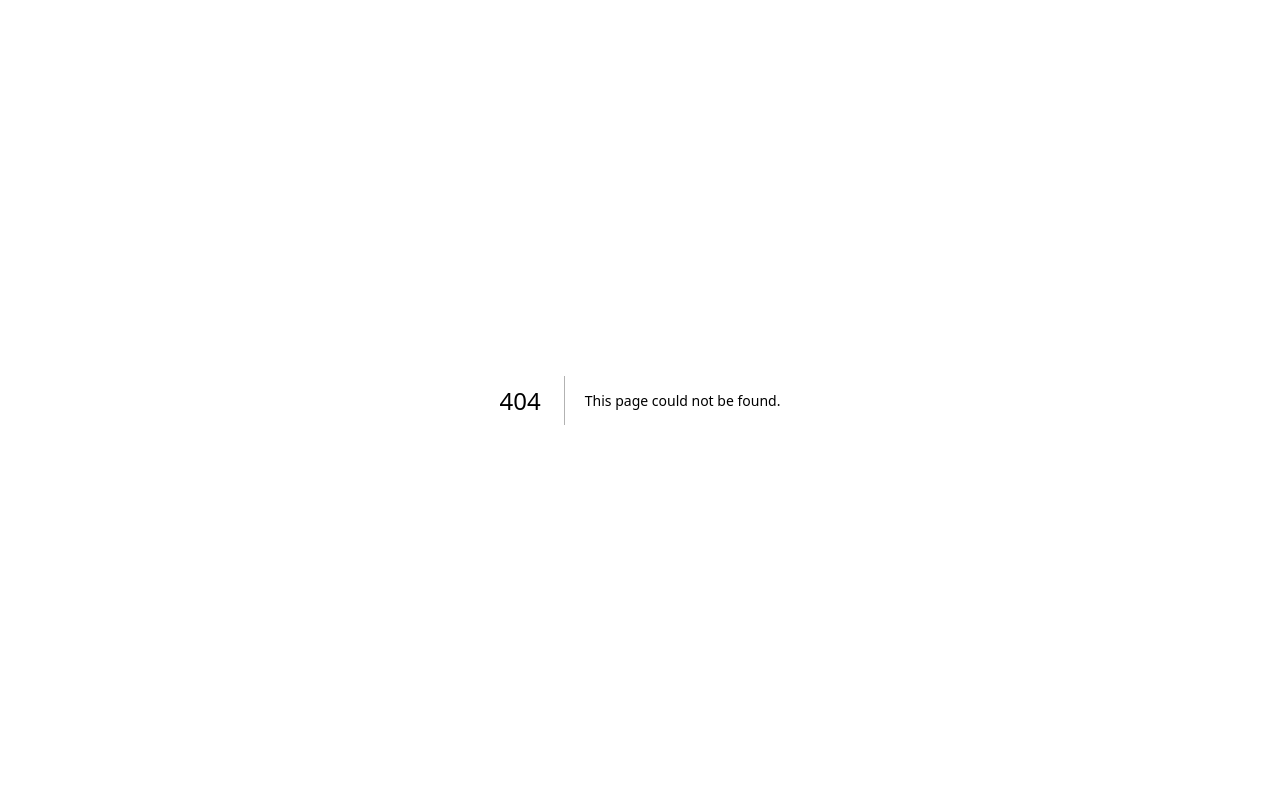
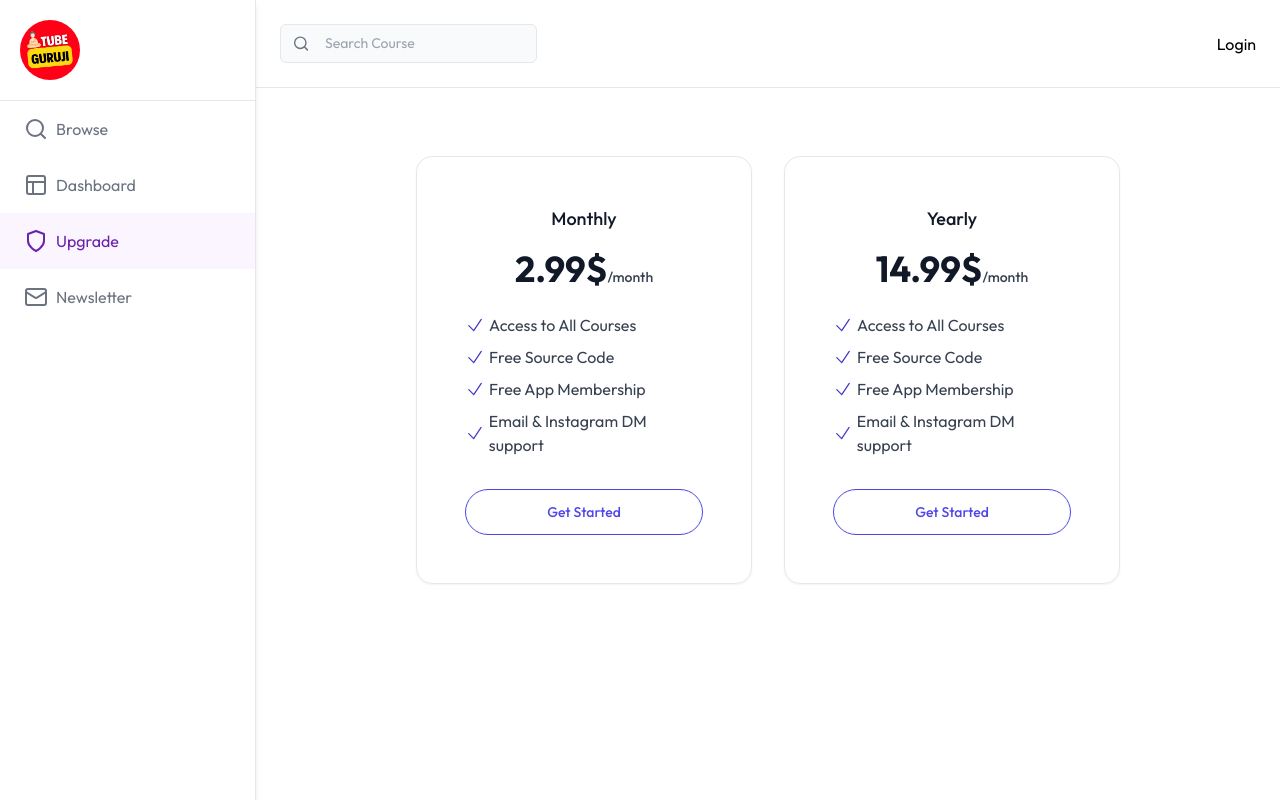
Before and after one commit to rrs301/build-lms-nextjs, a Next.js app: page /membership in a window 1280 px wide. Before the commit this address had no page. Built offline with nearby package versions, Linux system fonts and the light colour scheme; no server answers.

Commit message:
Membership

```diff
--- a/app/(home)/(routes)/browse/page.jsx
+++ b/app/(home)/(routes)/browse/page.jsx
@@ -1,17 +1,34 @@
 "use client"
-import React, { useEffect, useState } from 'react'
+import React, { useContext, useEffect, useState } from 'react'
 import CategoryFilter from './_components/CategoryFilter'
 import {getCourseList} from './../../../_services/index'
 import CourseList from './_components/CourseList'
+import GlobalApi from './../../../_services/GlobalApi';
+import { useUser } from '@clerk/nextjs'
+import { UserMembershipContext } from '../../../_context/UserMembershipContext'
 function Browse() {
 
   const [courses,setCourses]=useState([]);
   const [coursesOrg,setCoursesOrg]=useState([]);
-
+  const {user}=useUser();
+  const {userMembership,setUserMembership}=useContext(UserMembershipContext);
   useEffect(()=>{
     getCourses()
-  },[])
+    user&&getUserSubscription_();
+  },[user])
 
+  const getUserSubscription_= ()=>{
+     GlobalApi.getUserSubscription().then(resp=>{
+      console.log(resp.data.data)
+     const data= resp.data.data.find(item=>item.payer_email==user.primaryEmailAddress.emailAddress);
+
+     if(data)
+      {
+        console.log(" Membership")
+        setUserMembership(true)
+      }
+    })
+  }
   const getCourses=()=>{
     getCourseList().then(resp=>{
       console.log(resp);
--- a/app/(home)/(routes)/course-preview/[courseId]/_components/EnrollmentSection.jsx
+++ b/app/(home)/(routes)/course-preview/[courseId]/_components/EnrollmentSection.jsx
@@ -1,11 +1,15 @@
-import React from 'react'
+import React, { useContext } from 'react'
 import { EnrollCourse, PublishCourse } from '../../../../../_services'
 import { useUser } from '@clerk/nextjs'
 import { useRouter } from 'next/navigation';
+import { UserMembershipContext } from '../../../../../_context/UserMembershipContext';
 
 function EnrollmentSection({courseDetail,userCourse}) {
     const {user}=useUser();
     const router=useRouter();
+  const {userMembership,setUserMembership}=
+  useContext(UserMembershipContext);
+    console.log("courseDetail?.totalChapters",courseDetail?.totalChapters)
     const enrollCourse=async()=>{
         if(user)
         {
@@ -19,7 +23,9 @@ function EnrollmentSection({courseDetail,userCourse}) {
                     console.log(result);
                     if(result)
                     {
+                        courseDetail.totalChapters?
                         router.push('/view-course/'+courseDetail.id)
+                        :window.location.reload();
                     }
                 })
             }
@@ -31,18 +37,20 @@ function EnrollmentSection({courseDetail,userCourse}) {
     }
   return (
     <div>
-        {userCourse?.courseId?
+        {userCourse?.courseId&&!courseDetail.youtubeUrl?
         <div className='mt-5 border rounded-lg p-4 text-center'>
         <h2 className='text-gray-500 '>Continue to Build Project,Access Source Code and Track your Progress for free!</h2>
         <button
         className='p-2 w-full bg-purple-500
         text-white rounded-lg text-[14px] mt-2
         hover:bg-purple-700'
-        onClick={()=> router.push('/view-course/'+courseDetail.id)}
+        onClick={()=>courseDetail?.totalChapters
+            ?router.push('/view-course/'+courseDetail.id):window.location.reload()}
         >Continue</button>
     </div>:null
         }
-       {courseDetail.free&&!userCourse?.courseId&&!courseDetail.youtubeUrl ?
+       {courseDetail.free
+       &&!courseDetail.youtubeUrl||(userMembership&&!userCourse?.courseId) ?
        <div className='mt-5 border rounded-lg p-4 text-center'>
             <h2 className='text-gray-500'>Learn and Build Project,Access Source Code and Track your Progress for free!</h2>
             <button
@@ -51,18 +59,19 @@ function EnrollmentSection({courseDetail,userCourse}) {
             hover:bg-purple-700'
             onClick={()=>enrollCourse()}>Enroll Now</button>
         </div>
-       : !userCourse?.courseId&&!courseDetail.youtubeUrl?<div
-       className='mt-5
-       border rounded-lg p-4 text-center'>
-            <h2 className='text-gray-500'>
-                Buy this course, Source code and Track your progress
+       : !userCourse?.courseId&&!courseDetail.youtubeUrl?
+       <div className='mt-5 border rounded-lg p-4 text-center'>
+            <h2 className='text-gray-500 font-light'>
+                Buy Monthly membership and get access to all course, Source code and Track your progress
             </h2>
             <button
+            onClick={()=>router.push('/membership')}
             className='p-2 w-full bg-purple-500
             text-white rounded-lg text-[14px] mt-2
-            hover:bg-purple-700'>Buy course for $1.99</button>
-        </div>:
-        !userCourse?.courseId?
+            hover:bg-purple-700'>Buy Membership $2.99/Month</button>
+        </div>
+      :
+      courseDetail.youtubeUrl?
         <div className='mt-5
         border rounded-lg p-4 text-center'>
             <h2 className='text-gray-500'>
@@ -76,15 +85,16 @@ function EnrollmentSection({courseDetail,userCourse}) {
             </div>
         :null}
 
-        <div className='mt-5 border rounded-lg p-4 text-center'>
+     {/* {!userMembership?   <div className='mt-5 border rounded-lg p-4 text-center'>
             <h2 className='text-gray-500'>
                 Buy Monthly membership and get access to all course, Source code and Track your progress
             </h2>
             <button
+            onClick={()=>router.push('/membership')}
             className='p-2 w-full bg-purple-500
             text-white rounded-lg text-[14px] mt-2
-            hover:bg-purple-700'>Buy Membership $4.99/Month</button>
-        </div>
+            hover:bg-purple-700'>Buy Membership $2.99/Month</button>
+        </div>:null} */}
     </div>
   )
 }
--- a/app/(home)/(routes)/course-preview/[courseId]/_components/OptionSection.jsx
+++ b/app/(home)/(routes)/course-preview/[courseId]/_components/OptionSection.jsx
@@ -1,30 +1,45 @@
 import Image from 'next/image'
-import React from 'react'
+import { useRouter } from 'next/navigation';
+import React, { useContext } from 'react'
+import { UserMembershipContext } from '../../../../../_context/UserMembershipContext';
 
-function OptionSection() {
+function OptionSection(courseDetail) {
     const optionsList=[
         {
             id:1,
             name:'Github',
-            icon:'/github.png'
+            icon:'/github.png',
+            url:'sourceCode'
         },
         {
             id:2,
             name:'Demo',
-            icon:'/demo.png'
+            icon:'/demo.png',
+            url:'demoUrl'
         },
         {
             id:3,
             name:'Youtube',
-            icon:'/youtube.png'
+            icon:'/youtube.png',
+            url:'youtubeUrl'
         },
     ]
+    const router=useRouter();
+    console.log(courseDetail)
+    const {userMembership,setUserMembership}=
+    useContext(UserMembershipContext);
   return (
     <div className='flex items-center gap-3'>
         {optionsList.map((option,index)=>(
             <div key={index}
             className='p-2 border rounded-lg flex flex-col
-            items-center w-full cursor-pointer'>
+            items-center w-full cursor-pointer'
+            onClick={()=>
+                !userMembership
+                ?router.push('/membership')
+                :window.open(courseDetail.courseDetail
+                    [option.url])}
+            >
                 <Image src={option.icon}
                 width={30}
                 height={30}
--- a/app/(home)/(routes)/course-preview/[courseId]/page.jsx
+++ b/app/(home)/(routes)/course-preview/[courseId]/page.jsx
@@ -39,7 +39,7 @@ function CoursePreview({params}) {
           <CourseDetails courseDetail={courseDetail}/>
         </div>
         <div className=' mt-5 md:mt-0'>
-          <OptionSection/>
+          <OptionSection courseDetail={courseDetail}/>
           <EnrollmentSection courseDetail={courseDetail}
           userCourse={userCourse} />
         </div>
--- /dev/null
+++ b/app/(home)/(routes)/membership/page.jsx
@@ -0,0 +1,222 @@
+import React from 'react'
+
+function Membership() {
+  return (
+    <div>
+      <div className="mx-auto max-w-3xl px-2 py-4 sm:px-6 sm:py-12 lg:px-8">
+  <div className="grid grid-cols-1 gap-4 sm:grid-cols-2 sm:items-center md:gap-8">
+
+
+    <div
+      className="rounded-2xl border border-gray-200 p-6 shadow-sm sm:px-8 lg:p-12"
+    >
+      <div className="text-center">
+        <h2 className="text-lg font-medium text-gray-900">
+           Monthly
+          <span className="sr-only">Plan</span>
+        </h2>
+
+        <p className="mt-2 sm:mt-4">
+          <strong className="text-3xl font-bold text-gray-900 sm:text-4xl">
+            2.99$
+          </strong>
+
+          <span className="text-sm font-medium text-gray-700">/month</span>
+        </p>
+      </div>
+
+      <ul className="mt-6 space-y-2">
+        <li className="flex items-center gap-1">
+          <svg
+            xmlns="http://www.w3.org/2000/svg"
+            fill="none"
+            viewBox="0 0 24 24"
+            strokeWidth="1.5"
+            stroke="currentColor"
+            className="h-5 w-5 text-indigo-700"
+          >
+            <path
+              strokeLinecap="round"
+              strokeLinejoin="round"
+              d="M4.5 12.75l6 6 9-13.5"
+            />
+          </svg>
+
+          <span className="text-gray-700"> Access to All Courses </span>
+        </li>
+
+        <li className="flex items-center gap-1">
+          <svg
+            xmlns="http://www.w3.org/2000/svg"
+            fill="none"
+            viewBox="0 0 24 24"
+            strokeWidth="1.5"
+            stroke="currentColor"
+            className="h-5 w-5 text-indigo-700"
+          >
+            <path
+              strokeLinecap="round"
+              strokeLinejoin="round"
+              d="M4.5 12.75l6 6 9-13.5"
+            />
+          </svg>
+
+          <span className="text-gray-700"> Free Source Code </span>
+        </li>
+
+        <li className="flex items-center gap-1">
+          <svg
+            xmlns="http://www.w3.org/2000/svg"
+            fill="none"
+            viewBox="0 0 24 24"
+            strokeWidth="1.5"
+            stroke="currentColor"
+            className="h-5 w-5 text-indigo-700"
+          >
+            <path
+              strokeLinecap="round"
+              strokeLinejoin="round"
+              d="M4.5 12.75l6 6 9-13.5"
+            />
+          </svg>
+
+          <span className="text-gray-700"> Free App Membership </span>
+        </li>
+
+        <li className="flex items-center gap-1">
+          <svg
+            xmlns="http://www.w3.org/2000/svg"
+            fill="none"
+            viewBox="0 0 24 24"
+            strokeWidth="1.5"
+            stroke="currentColor"
+            className="h-5 w-5 text-indigo-700"
+          >
+            <path
+              strokeLinecap="round"
+              strokeLinejoin="round"
+              d="M4.5 12.75l6 6 9-13.5"
+            />
+          </svg>
+
+          <span className="text-gray-700"> Email & Instagram DM support </span>
+        </li>
+      </ul>
+
+      <a
+        href="https://www.buymeacoffee.com/tubegurujiw/membership"
+        className="mt-8 block rounded-full border border-indigo-600 bg-white px-12 py-3 text-center text-sm font-medium text-indigo-600 hover:ring-1 hover:ring-indigo-600 focus:outline-none focus:ring active:text-indigo-500"
+      >
+        Get Started
+      </a>
+    </div>
+    <div
+      className="rounded-2xl border border-gray-200 p-6 shadow-sm sm:px-8 lg:p-12"
+    >
+      <div className="text-center">
+        <h2 className="text-lg font-medium text-gray-900">
+           Yearly
+          <span className="sr-only">Plan</span>
+        </h2>
+
+        <p className="mt-2 sm:mt-4">
+          <strong className="text-3xl font-bold text-gray-900 sm:text-4xl">
+            14.99$
+          </strong>
+
+          <span className="text-sm font-medium text-gray-700">/month</span>
+        </p>
+      </div>
+
+      <ul className="mt-6 space-y-2">
+        <li className="flex items-center gap-1">
+          <svg
+            xmlns="http://www.w3.org/2000/svg"
+            fill="none"
+            viewBox="0 0 24 24"
+            strokeWidth="1.5"
+            stroke="currentColor"
+            className="h-5 w-5 text-indigo-700"
+          >
+            <path
+              strokeLinecap="round"
+              strokeLinejoin="round"
+              d="M4.5 12.75l6 6 9-13.5"
+            />
+          </svg>
+
+          <span className="text-gray-700"> Access to All Courses </span>
+        </li>
+
+        <li className="flex items-center gap-1">
+          <svg
+            xmlns="http://www.w3.org/2000/svg"
+            fill="none"
+            viewBox="0 0 24 24"
+            strokeWidth="1.5"
+            stroke="currentColor"
+            className="h-5 w-5 text-indigo-700"
+          >
+            <path
+              strokeLinecap="round"
+              strokeLinejoin="round"
+              d="M4.5 12.75l6 6 9-13.5"
+            />
+          </svg>
+
+          <span className="text-gray-700"> Free Source Code </span>
+        </li>
+
+        <li className="flex items-center gap-1">
+          <svg
+            xmlns="http://www.w3.org/2000/svg"
+            fill="none"
+            viewBox="0 0 24 24"
+            strokeWidth="1.5"
+            stroke="currentColor"
+            className="h-5 w-5 text-indigo-700"
+          >
+            <path
+              strokeLinecap="round"
+              strokeLinejoin="round"
+              d="M4.5 12.75l6 6 9-13.5"
+            />
+          </svg>
+
+          <span className="text-gray-700"> Free App Membership </span>
+        </li>
+
+        <li className="flex items-center gap-1">
+          <svg
+            xmlns="http://www.w3.org/2000/svg"
+            fill="none"
+            viewBox="0 0 24 24"
+            strokeWidth="1.5"
+            stroke="currentColor"
+            className="h-5 w-5 text-indigo-700"
+          >
+            <path
+              strokeLinecap="round"
+              strokeLinejoin="round"
+              d="M4.5 12.75l6 6 9-13.5"
+            />
+          </svg>
+
+          <span className="text-gray-700"> Email & Instagram DM support </span>
+        </li>
+      </ul>
+
+      <a
+        href="https://www.buymeacoffee.com/tubegurujiw/membership"
+        className="mt-8 block rounded-full border border-indigo-600 bg-white px-12 py-3 text-center text-sm font-medium text-indigo-600 hover:ring-1 hover:ring-indigo-600 focus:outline-none focus:ring active:text-indigo-500"
+      >
+        Get Started
+      </a>
+    </div>
+  </div>
+</div>
+    </div>
+  )
+}
+
+export default Membership
--- a/app/(home)/_components/SideBarNav.jsx
+++ b/app/(home)/_components/SideBarNav.jsx
@@ -25,7 +25,7 @@ function SideBarNav({toggleSideBar}) {
             id:3,
             name:'Upgrade',
             icon:Shield,
-            path:'/upgrade'
+            path:'/membership'
         },
         {
             id:4,
--- /dev/null
+++ b/app/_context/UserMembershipContext.jsx
@@ -0,0 +1,3 @@
+import { createContext } from "react";
+
+export const UserMembershipContext=createContext(null);
--- /dev/null
+++ b/app/_services/GlobalApi.jsx
@@ -0,0 +1,17 @@
+import axios from "axios";
+
+
+const token = process.env.NEXT_PUBLIC_BUY_ME_COFFEE; // Replace with your actual bearer token
+const apiUrl = 'https://developers.buymeacoffee.com/api/v1/subscriptions?status=active'; // Replace with the API endpoint URL
+
+const headers = {
+  'Authorization': `Bearer ${token}`,
+  'Content-Type': 'application/json' // Adjust content type if needed
+};
+
+
+const getUserSubscription=()=> axios.get(apiUrl, { headers })
+
+export default{
+    getUserSubscription
+}
--- a/app/_services/index.jsx
+++ b/app/_services/index.jsx
@@ -16,6 +16,8 @@ export const getCourseList=async()=>{
           totalChapters
           tag
           youtubeUrl
+          demoUrl
+          sourceCode
         }
       }
     `
@@ -42,6 +44,8 @@ export const getCourseById=async(id,userEmail)=>{
       id
       free
       author
+      sourceCode
+      demoUrl
       totalChapters
       youtubeUrl
       banner {
--- a/app/layout.js
+++ b/app/layout.js
@@ -1,20 +1,26 @@
-import { Inter } from 'next/font/google'
+"use client"
+import { Inter,Outfit } from 'next/font/google'
 import './globals.css'
 import { ClerkProvider } from '@clerk/nextjs'
+import {UserMembershipContext} from './_context/UserMembershipContext'
+import { useState } from 'react'
+const inter = Outfit({ subsets: ['latin'] })
 
-const inter = Inter({ subsets: ['latin'] })
-
-export const metadata = {
-  title: 'Create Next App',
-  description: 'Generated by create next app',
-}
+// export const metadata = {
+//   title: 'Create Next App',
+//   description: 'Generated by create next app',
+// }
 
 export default function RootLayout({ children }) {
+  const [userMembership,setUserMembership]=useState(false);
   return (
     <ClerkProvider>
+      <UserMembershipContext.Provider
+      value={{userMembership,setUserMembership}}>
     <html lang="en">
       <body className={inter.className}>{children}</body>
     </html>
+    </UserMembershipContext.Provider>
     </ClerkProvider>
   )
 }
--- a/package.json
+++ b/package.json
@@ -10,6 +10,7 @@
   },
   "dependencies": {
     "@clerk/nextjs": "^4.26.1",
+    "axios": "^1.6.2",
     "graphql": "^16.8.1",
     "graphql-request": "^6.1.0",
     "lucide-react": "^0.290.0",
```
Also changed, not shown: 1 other file (tests, documents, lock files or other folders).
